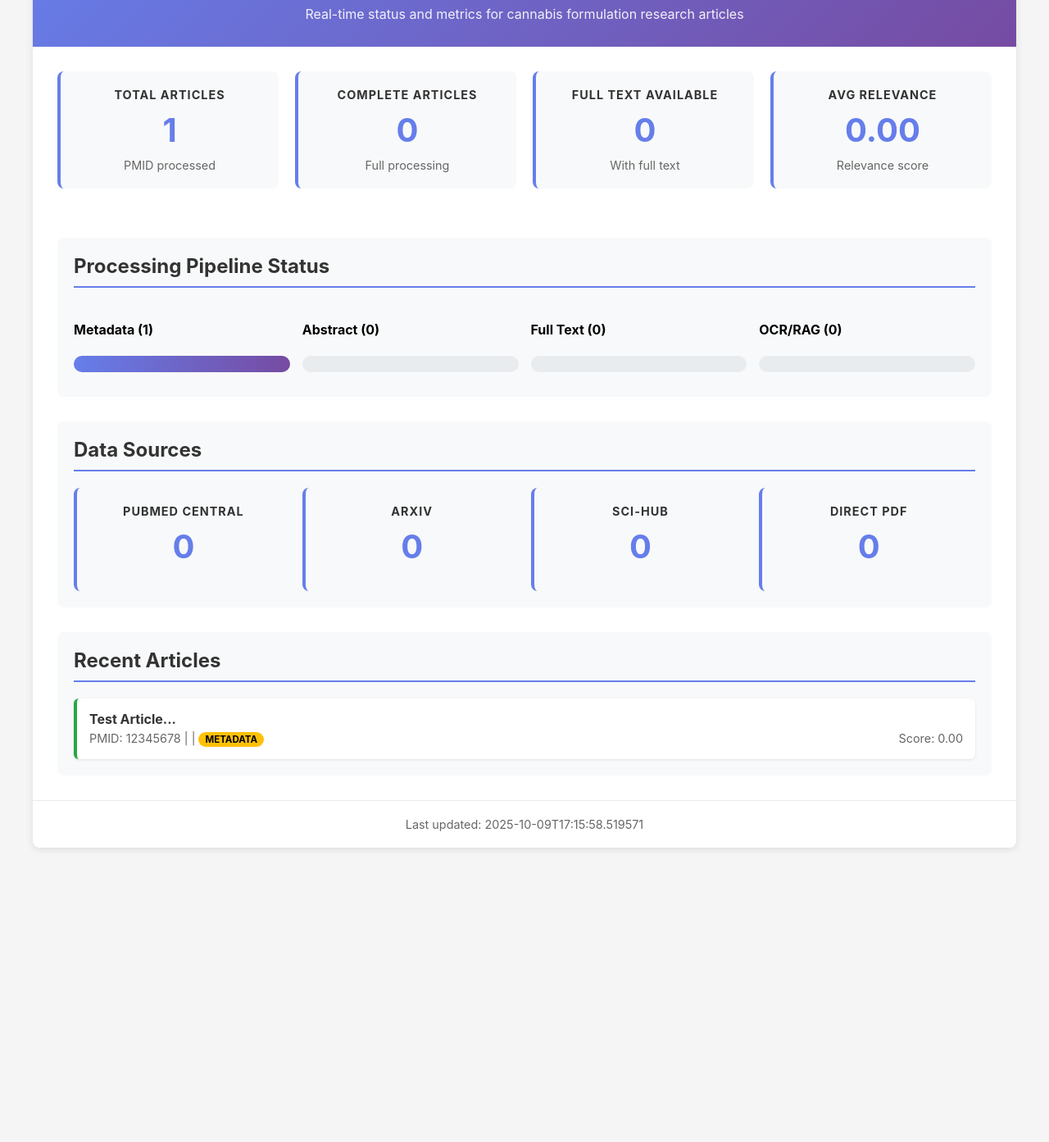
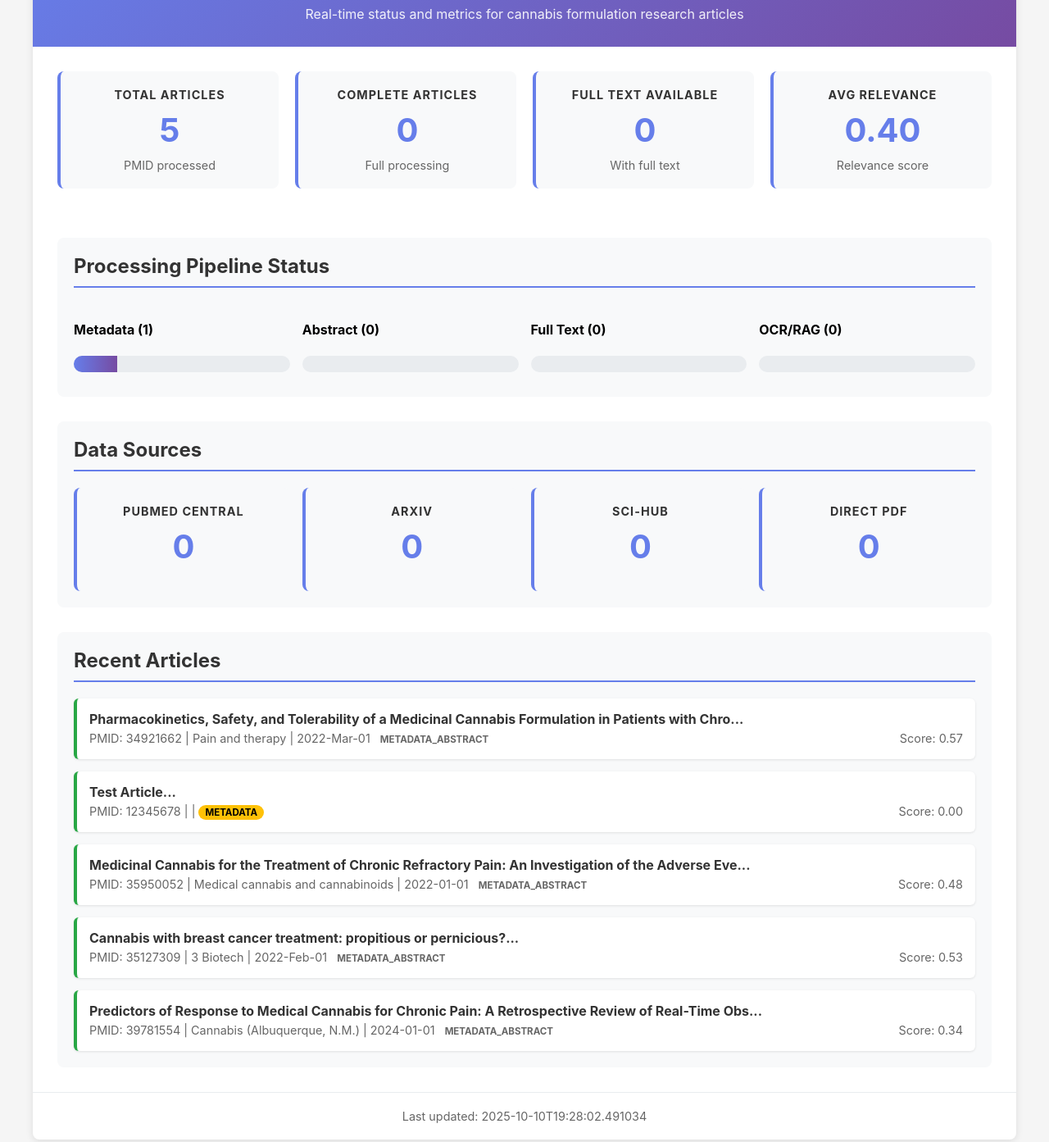
Before and after one commit to F8ai/formulation-pubmed, a plain HTML site: page docs/articles/index.html in a window 1280 px wide. Shown: the part 102-1495 px from the top of the page at 82% size. Before the commit the page ends 1156 px from the top, so only its background shows below. Drawn offline with Linux system fonts and the light colour scheme.

Commit message:
Update status page and metrics - 2025-10-10 19:28:02

```diff
--- a/docs/articles/index.html
+++ b/docs/articles/index.html
@@ -142,7 +142,7 @@
         <div class="stats-grid">
             <div class="stat-card">
                 <h3>Total Articles</h3>
-                <div class="number">1</div>
+                <div class="number">5</div>
                 <div class="subtitle">PMID processed</div>
             </div>
 
@@ -160,7 +160,7 @@
 
             <div class="stat-card">
                 <h3>Avg Relevance</h3>
-                <div class="number">0.00</div>
+                <div class="number">0.40</div>
                 <div class="subtitle">Relevance score</div>
             </div>
         </div>
@@ -171,7 +171,7 @@
                 <div>
                     <h4>Metadata (1)</h4>
                     <div class="progress-bar">
-                        <div class="progress-fill" style="width: 100.0%"></div>
+                        <div class="progress-fill" style="width: 20.0%"></div>
                     </div>
                 </div>
                 <div>
@@ -222,6 +222,15 @@
             <div class="recent-articles">
 
             <div class="article-item">
+                <div class="article-title">Pharmacokinetics, Safety, and Tolerability of a Medicinal Cannabis Formulation in Patients with Chro...</div>
+                <div class="article-meta">
+                    PMID: 34921662 | Pain and therapy | 2022-Mar-01
+                    <span class="stage-badge stage-metadata_abstract">metadata_abstract</span>
+                    <span style="float: right;">Score: 0.57</span>
+                </div>
+            </div>
+
+            <div class="article-item">
                 <div class="article-title">Test Article...</div>
                 <div class="article-meta">
                     PMID: 12345678 |  |
@@ -230,11 +239,38 @@
                 </div>
             </div>
 
+            <div class="article-item">
+                <div class="article-title">Medicinal Cannabis for the Treatment of Chronic Refractory Pain: An Investigation of the Adverse Eve...</div>
+                <div class="article-meta">
+                    PMID: 35950052 | Medical cannabis and cannabinoids | 2022-01-01
+                    <span class="stage-badge stage-metadata_abstract">metadata_abstract</span>
+                    <span style="float: right;">Score: 0.48</span>
+                </div>
+            </div>
+
+            <div class="article-item">
+                <div class="article-title">Cannabis with breast cancer treatment: propitious or pernicious?...</div>
+                <div class="article-meta">
+                    PMID: 35127309 | 3 Biotech | 2022-Feb-01
+                    <span class="stage-badge stage-metadata_abstract">metadata_abstract</span>
+                    <span style="float: right;">Score: 0.53</span>
+                </div>
+            </div>
+
+            <div class="article-item">
+                <div class="article-title">Predictors of Response to Medical Cannabis for Chronic Pain: A Retrospective Review of Real-Time Obs...</div>
+                <div class="article-meta">
+                    PMID: 39781554 | Cannabis (Albuquerque, N.M.) | 2024-01-01
+                    <span class="stage-badge stage-metadata_abstract">metadata_abstract</span>
+                    <span style="float: right;">Score: 0.34</span>
+                </div>
+            </div>
+
             </div>
         </div>
 
         <div class="timestamp">
-            Last updated: 2025-10-09T17:15:58.519571
+            Last updated: 2025-10-10T19:28:02.491034
         </div>
     </div>
 
```
